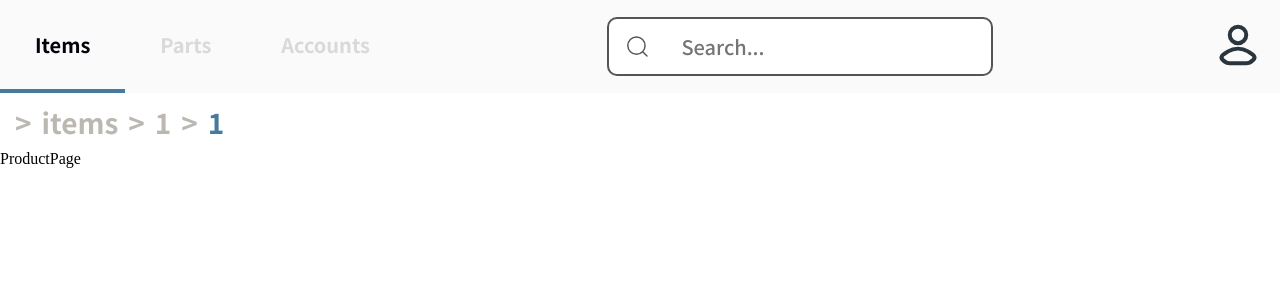
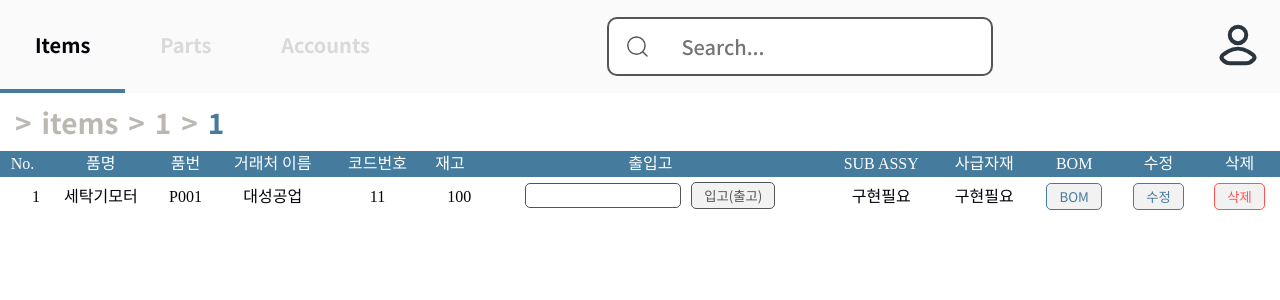
Before and after one commit to Pororoz/iStock-Frontend, a React (Vite) app in the folder client/: page /items/1/1 in a window 1280 px wide. Shown: the top 300 px of the page. Built offline with nearby package versions, Linux system fonts and the light colour scheme.

Commit message:
feat: ProductTable 구현

```diff
--- a/client/src/App.tsx
+++ b/client/src/App.tsx
@@ -19,7 +19,7 @@ function App(): ReactElement {
       <Routes>
         <Route path="/" />
         <Route path="/items" element={<CategoryPage />} />
-        <Route path="/items/:category" element={<CategoryPage />} />
+        <Route path="/items/:category" element={<ProductPage />} />
         <Route path="/items/:category/:product" element={<ProductPage />} />
         <Route path="/items/:category/:product/log" element={<ProductLogPage />} />
         <Route path="/parts" element={<PartsPage />} />
--- a/client/src/components/Table/AccountTable.tsx
+++ b/client/src/components/Table/AccountTable.tsx
@@ -1,5 +1,5 @@
 import { ReactElement } from 'react';
-import TableColumn from './table.type';
+import TableColumn from '../../types/table';
 import ButtonColumn from './ButtonColumn';
 import NumberColumn from './NumberColumn';
 import TextColumn from './TextColumn';
--- a/client/src/components/Table/CategoryTable.tsx
+++ b/client/src/components/Table/CategoryTable.tsx
@@ -1,4 +1,5 @@
 import { ReactElement } from 'react';
+import { Link } from 'react-router-dom';
 import TableColumn from '../../types/table';
 import ButtonColumn from './ButtonColumn';
 import NumberColumn from './NumberColumn';
@@ -8,7 +9,14 @@ import { CategoryData } from '@type/data';
 
 const categoryTableFormat: Array<TableColumn<CategoryData>> = [
   { key: 'No.', component: ({ i }) => <NumberColumn>{i + 1}</NumberColumn> },
-  { key: '카테고리 이름', component: ({ row }) => <TextColumn>{row.name}</TextColumn> },
+  {
+    key: '카테고리 이름',
+    component: ({ row }) => (
+      <TextColumn>
+        <Link to={`/items/${row.categoryId}`}>{row.name}</Link>
+      </TextColumn>
+    ),
+  },
   {
     key: '수정',
     component: ({ row }) => (
--- a/client/src/components/Table/InputColumn.tsx
+++ b/client/src/components/Table/InputColumn.tsx
@@ -5,6 +5,10 @@ import TextButton from '@components/TextButton';
 
 const Column = styled.td`
   text-align: center;
+  display: flex;
+  justify-content: center;
+  align-items: center;
+  gap: 10px;
 `;
 
 interface Props {
@@ -17,9 +21,11 @@ const StyledInput = styled.input<{ color?: string; size?: number; width?: number
   font-weight: 500;
   font-size: ${({ size }) => size ?? 15}px;
   background-color: transparent;
-  border: none;
+  border: 1px solid var(--color-dark-gray);
+  border-radius: 5px;
   outline: none;
-  width: ${({ width }) => (width !== undefined ? `${width}px` : 'max-content')};
+  width: 150px;
+  text-align: right;
 `;
 
 function InputColumn({ children, onSubmit }: ReactProps<Props>): ReactElement {
--- /dev/null
+++ b/client/src/components/Table/ProductTable.tsx
@@ -0,0 +1,80 @@
+import { ReactElement } from 'react';
+import TableColumn from '../../types/table';
+import ButtonColumn from './ButtonColumn';
+import NumberColumn from './NumberColumn';
+import TextColumn from './TextColumn';
+import Table from '@components/Table/Table';
+import { ProductData } from '@type/data';
+import InputColumn from './InputColumn';
+
+const productTableFormat: Array<TableColumn<ProductData>> = [
+  { key: 'No.', component: ({ i }) => <NumberColumn>{i + 1}</NumberColumn> },
+  { key: '품명', component: ({ row }) => <TextColumn>{row.name}</TextColumn> },
+  { key: '품번', component: ({ row }) => <TextColumn>{row.number}</TextColumn> },
+  { key: '거래처 이름', component: ({ row }) => <TextColumn>{row.companyName}</TextColumn> },
+  { key: '코드번호', component: ({ row }) => <TextColumn>{row.codeNumber}</TextColumn> },
+  { key: '재고', component: ({ row }) => <NumberColumn>{row.stock}</NumberColumn> },
+  {
+    key: '출입고',
+    component: ({ row }) => (
+      <InputColumn
+        onSubmit={(input: number) => {
+          console.log(`produce ${input} ${row.name}`);
+        }}
+      >
+        {'입고(출고)'}
+      </InputColumn>
+    ),
+  },
+  {
+    key: 'SUB ASSY',
+    component: ({ row }) => <TextColumn>구현필요</TextColumn>,
+  },
+  {
+    key: '사급자재',
+    component: ({ row }) => <TextColumn>구현필요</TextColumn>,
+  },
+  {
+    key: 'BOM',
+    component: ({ row }) => (
+      <ButtonColumn
+        color="--color-blue"
+        onClick={() => {
+          console.log(`open the BOM of ${row.productId}`);
+        }}
+      >
+        BOM
+      </ButtonColumn>
+    ),
+  },
+  {
+    key: '수정',
+    component: ({ row }) => (
+      <ButtonColumn
+        color="--color-blue"
+        onClick={() => {
+          console.log(`update ${row.productId}`);
+        }}
+      >
+        수정
+      </ButtonColumn>
+    ),
+  },
+  {
+    key: '삭제',
+    component: ({ row }) => (
+      <ButtonColumn
+        color="--color-red"
+        onClick={() => {
+          console.log(`delete ${row.productId}`);
+        }}
+      >
+        삭제
+      </ButtonColumn>
+    ),
+  },
+];
+
+export default function ProductTable({ rows }: { rows: ProductData[] }): ReactElement {
+  return <Table rows={rows} format={productTableFormat} />;
+}
--- a/client/src/components/Table/Table.tsx
+++ b/client/src/components/Table/Table.tsx
@@ -1,6 +1,6 @@
 import { ReactElement } from 'react';
 import styled from 'styled-components';
-import TableColumn from './table.type';
+import TableColumn from '../../types/table';
 
 const StyledTable = styled.table`
   width: 100%;
--- a/client/src/pages/ProductPage.tsx
+++ b/client/src/pages/ProductPage.tsx
@@ -1,7 +1,25 @@
+import ProductTable from '@components/Table/ProductTable';
 import { ReactElement } from 'react';
 
+const rows = [
+  {
+    productId: 1,
+    number: 'P001',
+    name: '세탁기모터',
+    codeNumber: '11',
+    stock: 100,
+    companyName: '대성공업',
+    createdAt: new Date(),
+    updatedAt: new Date(),
+  },
+];
+
 function ProductPage(): ReactElement {
-  return <div>ProductPage</div>;
+  return (
+    <div>
+      <ProductTable rows={rows} />
+    </div>
+  );
 }
 
 export default ProductPage;
```
Also changed, not shown: client/src/pages/ItemsPage.tsx (deleted, +0 -7 lines).
